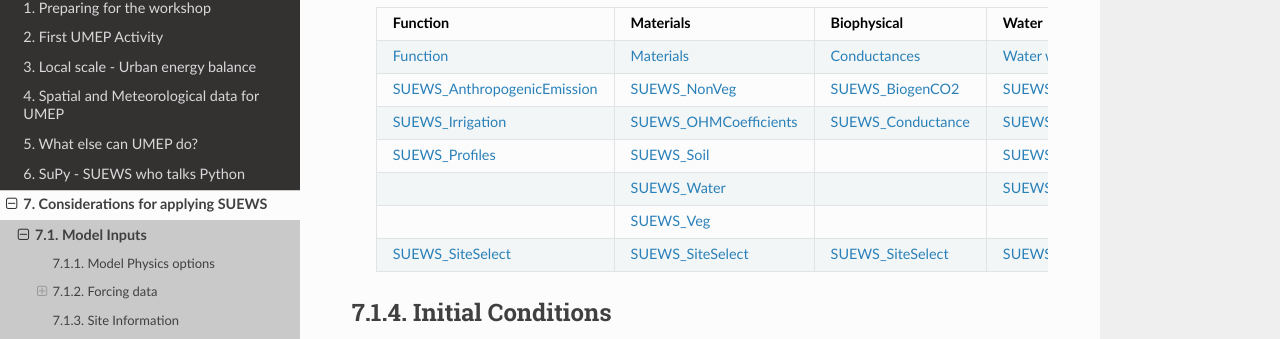
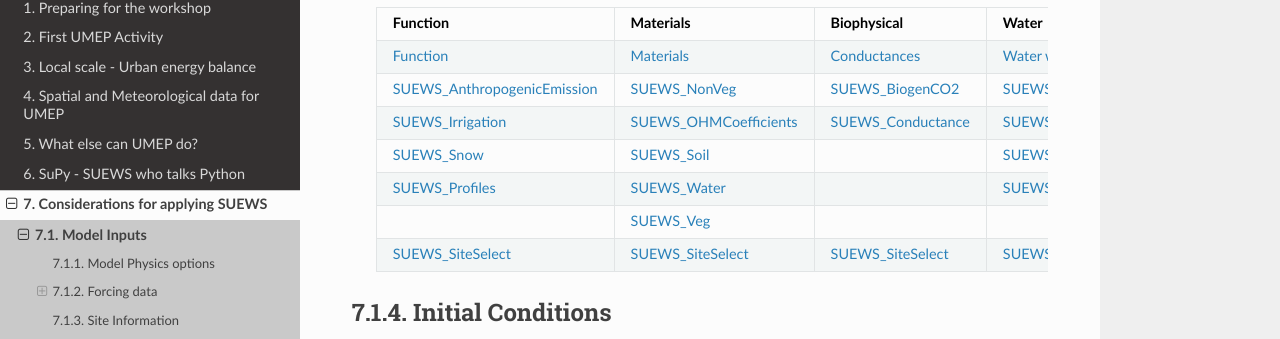
Before and after one commit to Urban-Meteorology-Reading/UMEP-Workshop, a Sphinx documentation site: the page built from source/Parameters/Consider1.rst, in a window 1280 px wide and 900 px high, scrolled down 759 px. Shown: the part 112-451 px from the top of the window. Built offline with Sphinx 7.4.7 and the Read the Docs theme 2.0.0, drawn with Linux system fonts in a browser that asks for light colours.

Commit message:
Update Consider1.rst

```diff
--- a/source/Parameters/Consider1.rst
+++ b/source/Parameters/Consider1.rst
@@ -60,11 +60,11 @@
      - `SUEWS_OHMCoefficients <https://suews.readthedocs.io/en/latest/input_files/SUEWS_SiteInfo/SUEWS_OHMCoefficients.html>`_
      - `SUEWS_Conductance <https://suews.readthedocs.io/en/latest/input_files/SUEWS_SiteInfo/SUEWS_Conductance.html>`_
      - `SUEWS_Profiles <https://suews.readthedocs.io/en/latest/input_files/SUEWS_SiteInfo/SUEWS_Profiles.html>`_
-   * - `SUEWS_Profiles <https://suews.readthedocs.io/en/latest/input_files/SUEWS_SiteInfo/SUEWS_Profiles.html>`_
+   * - `SUEWS_Snow <https://suews.readthedocs.io/en/latest/input_files/SUEWS_SiteInfo/SUEWS_Snow.html>`_
      - `SUEWS_Soil <https://suews.readthedocs.io/en/latest/input_files/SUEWS_SiteInfo/SUEWS_Soil.html>`_
      -
      - `SUEWS_Snow <https://suews.readthedocs.io/en/latest/input_files/SUEWS_SiteInfo/SUEWS_Snow.html>`_
-   * -
+   * - `SUEWS_Profiles <https://suews.readthedocs.io/en/latest/input_files/SUEWS_SiteInfo/SUEWS_Profiles.html>`_
      - `SUEWS_Water <https://suews.readthedocs.io/en/latest/input_files/SUEWS_SiteInfo/SUEWS_Water.html>`_
      -
      - `SUEWS_WithinGridWaterDist <https://suews.readthedocs.io/en/latest/input_files/SUEWS_SiteInfo/SUEWS_WithinGridWaterDist.html>`_
```
